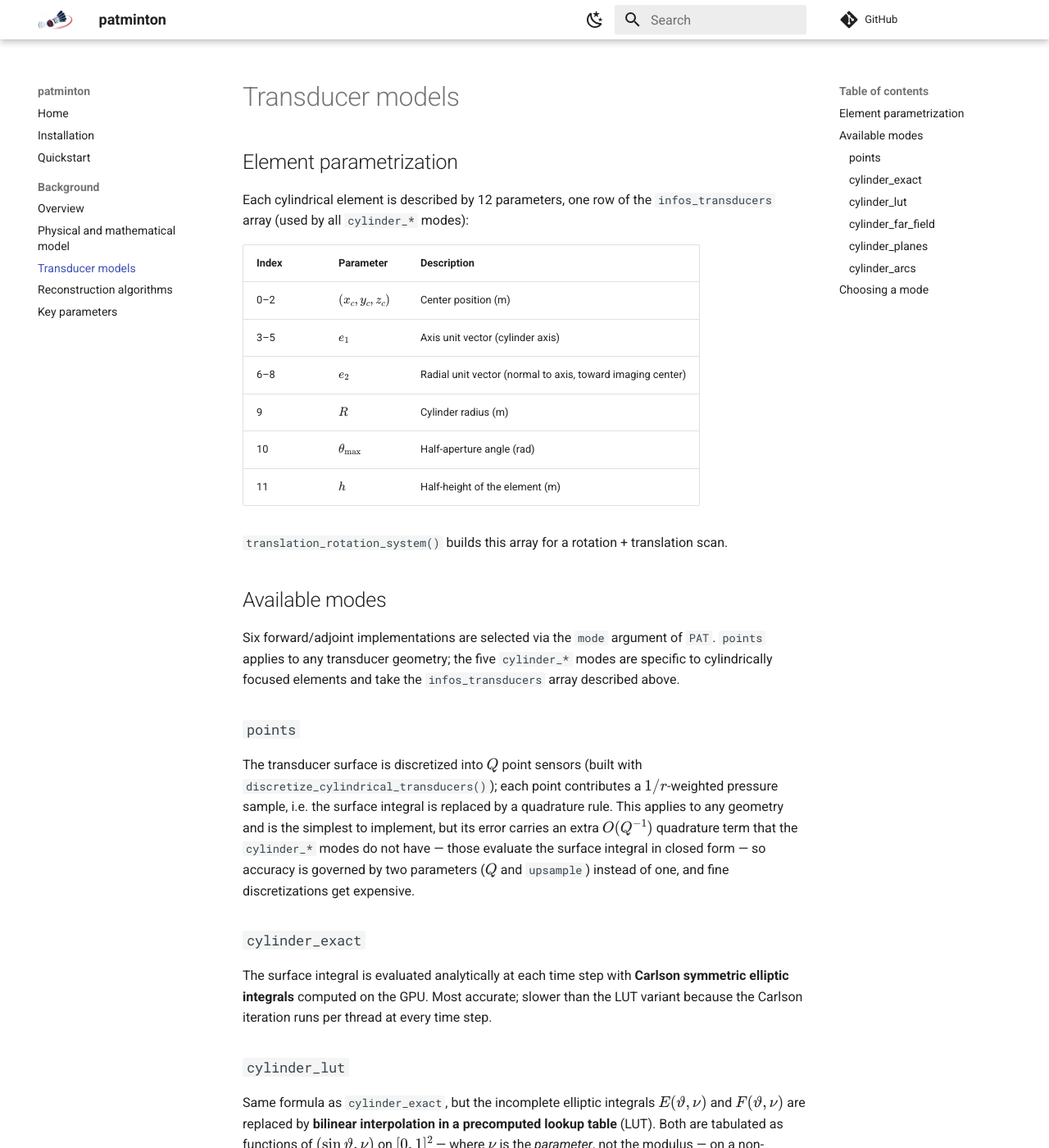
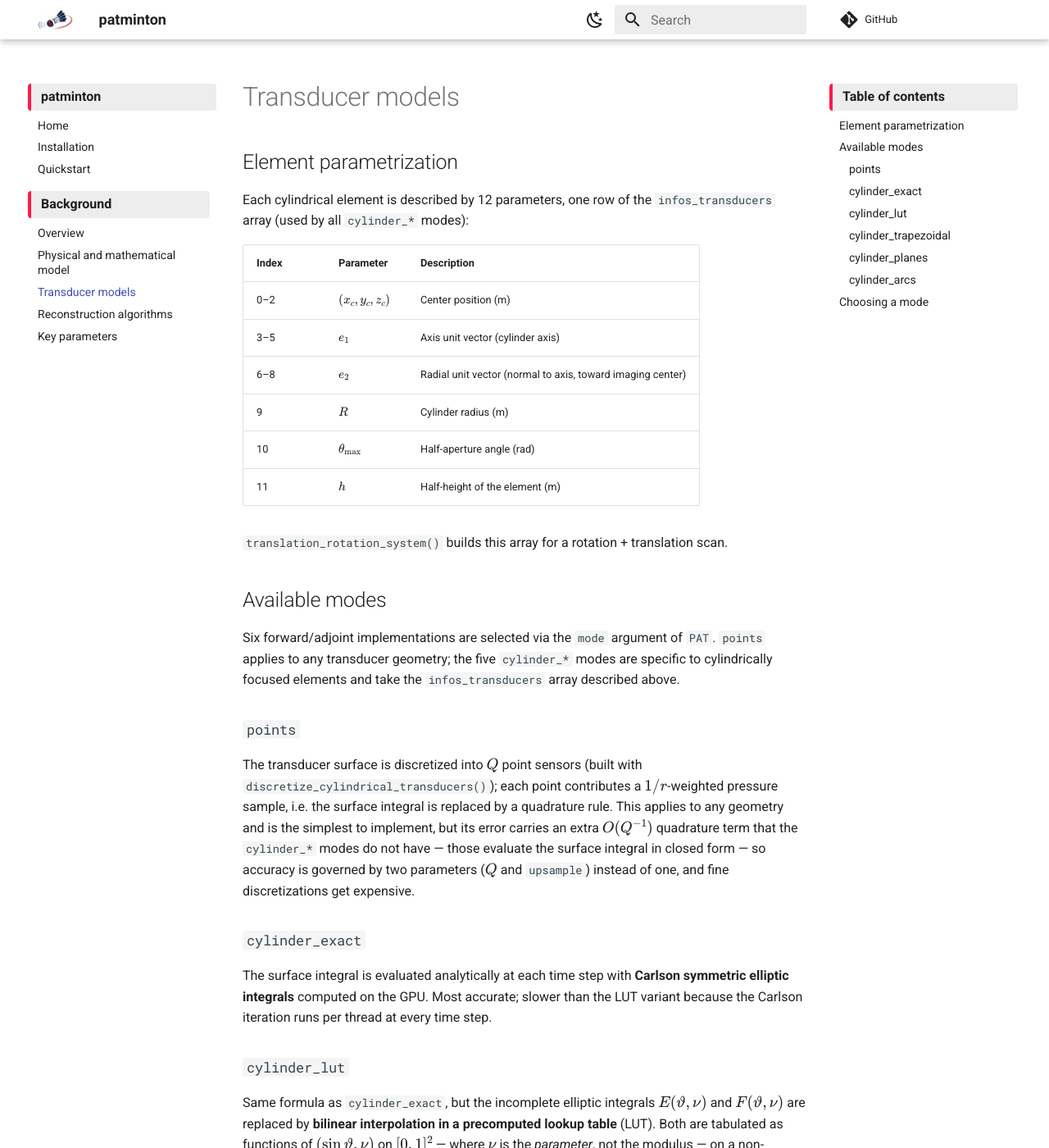
Before and after one commit to dotrungthai2001/patminton, an MkDocs documentation site: the page built from docs/transducer-models.md, in a window 1280 px wide and 1400 px high. Shown: the whole window at 82% size. Built offline with MkDocs 1.6.1 and Material for MkDocs 9.7.7, drawn with Linux system fonts in a browser that asks for light colours; comment, search, counter and statistics services are not loaded; some of the changed text lies outside the part shown.

Commit message:
update name of trapezoidal and some custom

```diff
--- /dev/null
+++ b/docs/stylesheets/extra.css
@@ -0,0 +1,44 @@
+/* Sidebar group titles: the site name and section labels in the left
+   sidebar, "Table of contents" in the right one. Edit the variables to
+   restyle all of them; the mobile drawer keeps the theme defaults.
+   The variables are set on body, where Material sets the color scheme, so
+   that the theme colors they reference follow the light/dark toggle. */
+body {
+  --pm-title-size: 0.8rem;                      /* sidebar links are 0.7rem */
+  --pm-title-color: var(--md-default-fg-color);
+  --pm-title-bg: var(--md-default-fg-color--lightest);
+  --pm-title-border: var(--md-accent-fg-color);  /* transparent to hide */
+  --pm-title-radius: 0.2rem;
+}
+
+@media screen and (min-width: 76.25em) {
+  .md-sidebar--primary .md-nav--primary > .md-nav__title,
+  .md-sidebar--primary .md-nav__item--section > .md-nav__link {
+    font-size: var(--pm-title-size);
+    color: var(--pm-title-color);
+    /* The site name and TOC titles are sticky: layer the tint over the page
+       background so that links scrolling underneath stay hidden. */
+    background: linear-gradient(var(--pm-title-bg), var(--pm-title-bg)),
+      var(--md-default-bg-color);
+    border-inline-start: 0.2rem solid var(--pm-title-border);
+    border-radius: var(--pm-title-radius);
+    padding: 0.3rem 0.6rem;
+  }
+
+  /* Align section boxes with the site name box: cancel the item padding. */
+  .md-sidebar--primary .md-nav__item--section > .md-nav__link {
+    margin-inline: -0.6rem;
+  }
+}
+
+@media screen and (min-width: 60em) {
+  .md-sidebar--secondary .md-nav--secondary > .md-nav__title {
+    font-size: var(--pm-title-size);
+    color: var(--pm-title-color);
+    background: linear-gradient(var(--pm-title-bg), var(--pm-title-bg)),
+      var(--md-default-bg-color);
+    border-inline-start: 0.2rem solid var(--pm-title-border);
+    border-radius: var(--pm-title-radius);
+    padding: 0.3rem 0.6rem;
+  }
+}
--- a/docs/transducer-models.md
+++ b/docs/transducer-models.md
@@ -68,12 +68,11 @@ interpolation error is below single precision, so the LUT **matches the
 accuracy of `cylinder_exact`** while running about 10× faster, and is also
 about 3× faster than `points`. **Recommended default.**
 
-### `cylinder_far_field`
+### `cylinder_trapezoidal`
 
-Despite its name, this mode makes no far-field assumption. It replaces the
-arc integral by the **trapezoidal rule**: when $\alpha_l$ and $\beta_l$ are
-close, the curve $u \mapsto \Psi(u, c\tau_l)$ is approximated by the chord
-joining its endpoints,
+This mode replaces the arc integral by the **trapezoidal rule**: when
+$\alpha_l$ and $\beta_l$ are close, the curve $u \mapsto \Psi(u, c\tau_l)$ is
+approximated by the chord joining its endpoints,
 
 $$
 I_l \approx \tfrac{1}{2}(\beta_l - \alpha_l)\bigl[\Psi(\alpha_l, c\tau_l)
@@ -120,7 +119,7 @@ speed is relative to `cylinder_lut`.
 | ---- | -------- | ----- | -------- |
 | `cylinder_lut` | matches `cylinder_exact` | 1× | **default** for reconstruction |
 | `cylinder_exact` | reference | ~10× slower | reference / validation |
-| `cylinder_far_field` (trapezoidal) | −0.3 dB | 1.2–1.5× faster | fastest; when the bias is acceptable |
+| `cylinder_trapezoidal` | −0.3 dB | 1.2–1.5× faster | fastest; when the bias is acceptable |
 | `cylinder_planes` (piecewise plane) | −0.7 dB | slower | tunable via `n_planes_per_cylinder` |
 | `points` | −1.2 dB | ~3× slower | arbitrary (non-cylindrical) geometries |
 | `cylinder_arcs` | not benchmarked | moderate | validation variant |
--- a/mkdocs.yml
+++ b/mkdocs.yml
@@ -52,6 +52,9 @@ markdown_extensions:
   - pymdownx.arithmatex:
       generic: true
 
+extra_css:
+  - stylesheets/extra.css
+
 extra_javascript:
   - javascripts/mathjax.js
   - https://unpkg.com/mathjax@3/es5/tex-mml-chtml.js
```
Also changed, not shown: README.md (+1 -7 lines), docs/index.md (+1 -8 lines), 8 other files.
